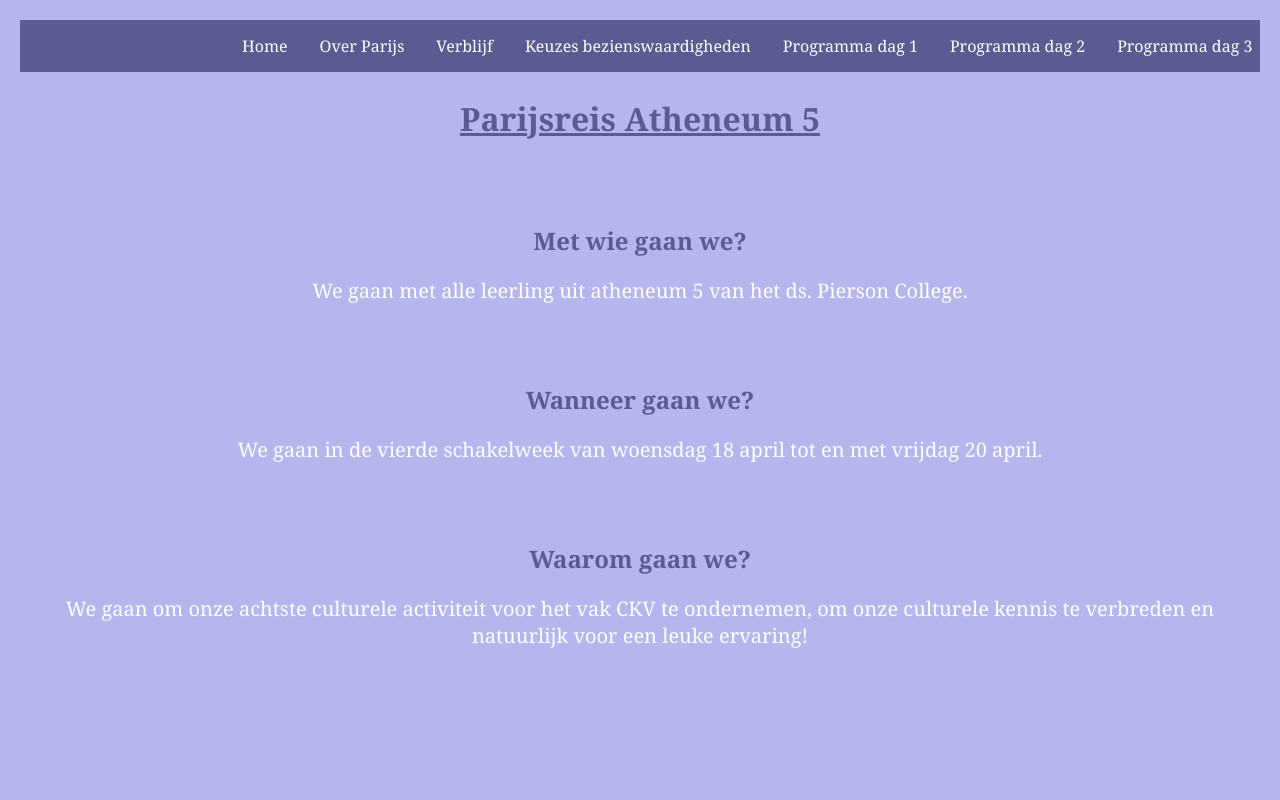
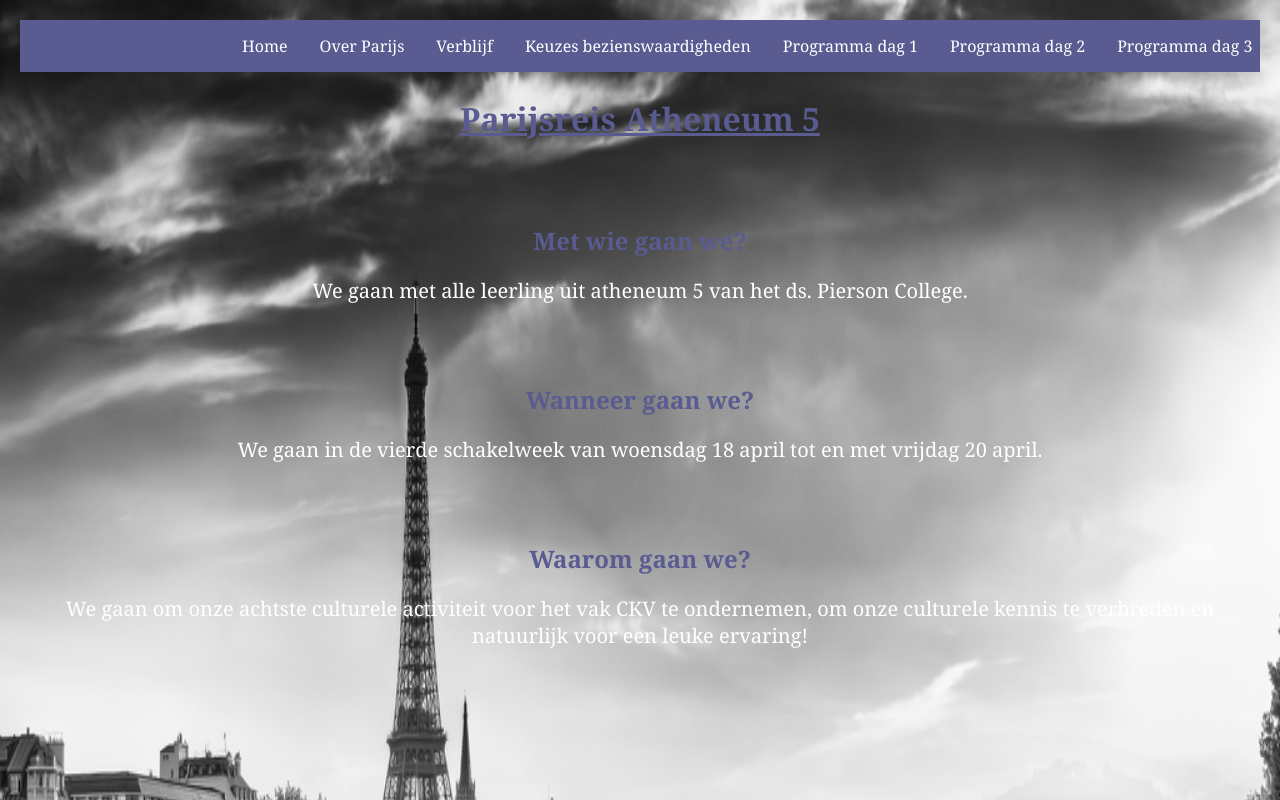
Before and after one commit to parijsreisatheneum5/parijsreisatheneum5.github.io, a plain HTML site: page index.html in a window 1280 px wide. Drawn offline with Linux system fonts and the light colour scheme.

Commit message:
Update style.css

```diff
--- a/style.css
+++ b/style.css
@@ -1,7 +1,7 @@
 body
 {
 background-color: #B4B6ED;
-background-image: url("view.jpg");
+background-image: url("parijs.jpg");
 background-size: 100% 200%;
 font-family: Georgia;
 margin: 20px;
```
